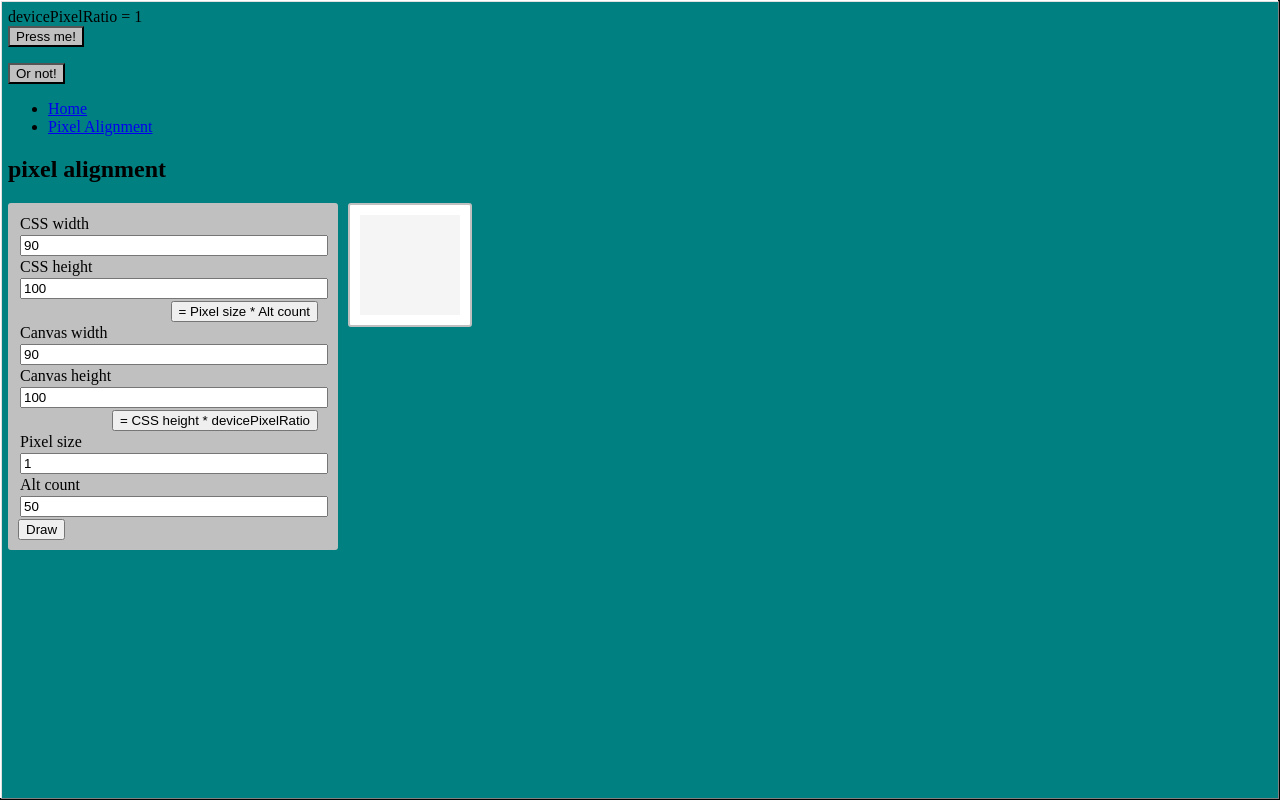
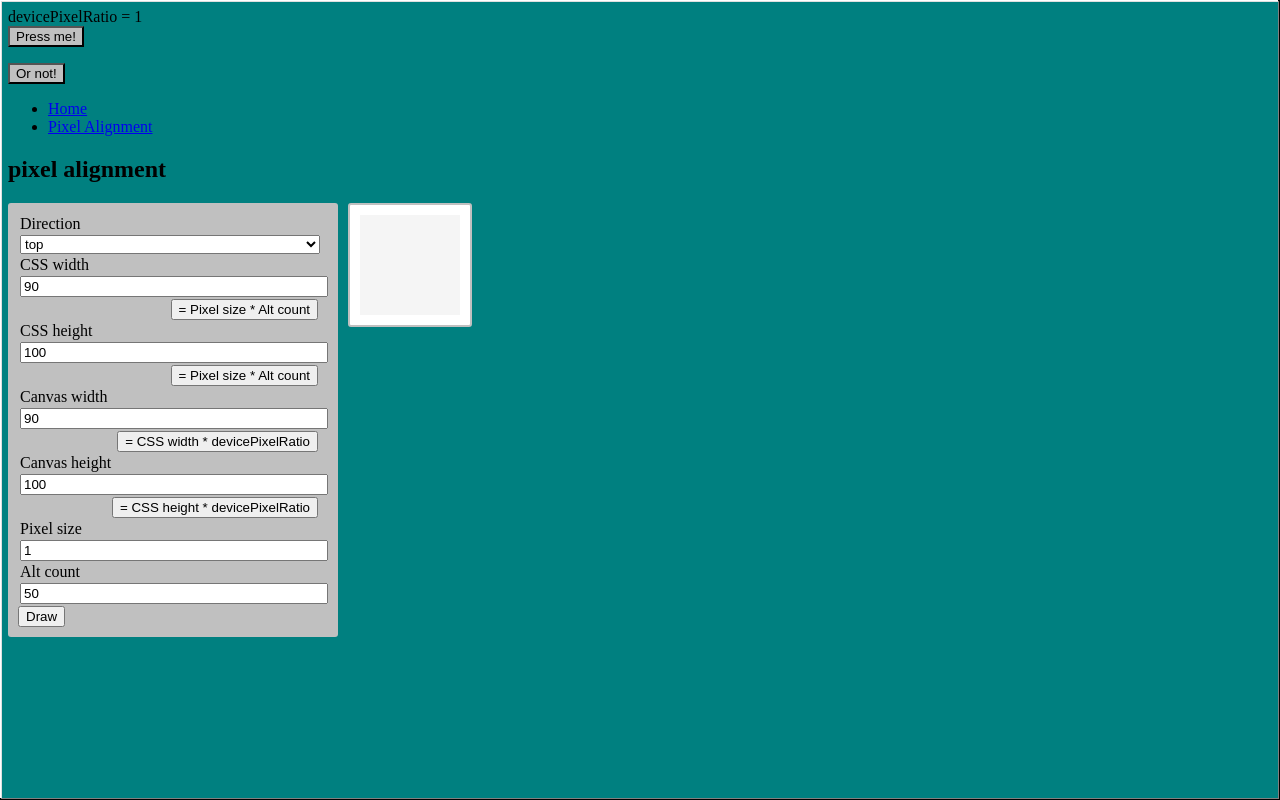
Before and after one commit to sarahkw/dangerchat, an Angular app: page /pixel-alignment in a window 1280 px wide. Built offline with nearby package versions, Linux system fonts and the light colour scheme.

Commit message:
demo to support all those directions

```diff
--- a/projects/demo-w98w/src/app/pixel-alignment/pixel-alignment.component.html
+++ b/projects/demo-w98w/src/app/pixel-alignment/pixel-alignment.component.html
@@ -12,7 +12,7 @@
         margin-bottom: 10px;
     }
 
-    .form-group label, .form-group input {
+    .form-group label, .form-group input, .form-group select {
         margin: 2px;
         display: block;
         width: 100%;
@@ -44,7 +44,6 @@
         image-rendering: -moz-crisp-edges;
         image-rendering: crisp-edges;
 
-        background-position: bottom center;
         background-repeat: no-repeat;
     }
 
@@ -57,8 +56,16 @@
         <form (ngSubmit)="onSubmit()">
 
             <div class="form-group">
+                <label for="direction">Direction</label>
+                <select id="direction" name="direction" [(ngModel)]="direction">
+                    <option *ngFor="let d of directions" [value]="d">{{ d }}</option>
+                </select>
+            </div>
+
+            <div class="form-group">
                 <label for="csswidth">CSS width</label>
                 <input id="csswidth" name="csswidth" type="number" [(ngModel)]="csswidth">
+                <button class="tool" type="button" (click)="onAutoAssignCssWidth()">= Pixel size * Alt count</button>
             </div>
 
             <div class="form-group">
@@ -70,6 +77,9 @@
             <div class="form-group">
                 <label for="canvaswidth">Canvas width</label>
                 <input id="canvaswidth" name="canvaswidth" type="number" [(ngModel)]="canvaswidth">
+                <button class="tool" type="button"
+                    [title]="rawAutoCanvasWidthPreview()"
+                    (click)="onAutoAssignCanvasWidth()">= CSS width * devicePixelRatio</button>
             </div>
 
             <div class="form-group">
--- a/projects/demo-w98w/src/app/pixel-alignment/pixel-alignment.component.ts
+++ b/projects/demo-w98w/src/app/pixel-alignment/pixel-alignment.component.ts
@@ -7,6 +7,9 @@ import { Component, OnInit } from '@angular/core';
 })
 export class PixelAlignmentComponent implements OnInit {
 
+  directions = ["top", "bottom", "left", "right"];
+
+  direction = this.directions[0];
   csswidth = 90;
   cssheight = 100;
   canvaswidth = 90;
@@ -29,22 +32,61 @@ export class PixelAlignmentComponent implements OnInit {
     let oCtx = oCanvas.getContext('2d')!;
 
     const colors = ['black', '#808080'];
-    let pos = this.canvasheight;
+    let pos = 0;
+
+    switch (this.direction) {
+      case "top":
+      case "left":
+        pos = 0;
+        break;
+      case "bottom":
+      case "right":
+        pos = this.canvasheight;
+        break;
+    }
+
     for (let i = 0; i < this.altcount; ++i) {
-      pos -= this.pixelsize;
       oCtx.fillStyle = colors[i % colors.length];
-      oCtx.fillRect(0, pos, oCanvas.width, this.pixelsize);
+
+      switch (this.direction) {
+        case "top":
+          oCtx.fillRect(0, pos, oCanvas.width, this.pixelsize);
+          pos += this.pixelsize;
+          break;
+        case "left":
+          oCtx.fillRect(pos, 0, this.pixelsize, oCanvas.height);
+          pos += this.pixelsize;
+          break;
+        case "bottom":
+          pos -= this.pixelsize;
+          oCtx.fillRect(0, pos, oCanvas.width, this.pixelsize);
+          break;
+        case "right":
+          pos -= this.pixelsize;
+          oCtx.fillRect(pos, 0, this.pixelsize, oCanvas.height);
+          break;
+      }
     }
 
     this.drawTargetStyle = {
       'background-image': `url(${oCanvas.toDataURL()})`,
-      'background-size': `${this.csswidth}px ${this.cssheight}px`
+      'background-size': `${this.csswidth}px ${this.cssheight}px`,
+      'background-position': `${this.direction} center`
     };
 
   }
 
+  onAutoAssignCssWidth() {
+    this.csswidth = this.pixelsize * this.altcount;
+  }
+
   onAutoAssignCssHeight() {
     this.cssheight = this.pixelsize * this.altcount;
+  }
+
+  rawAutoCanvasWidthPreview() {
+    // xxx: depend on someone else to subscribe to changes
+    return this.csswidth * window.devicePixelRatio;
   }
 
   rawAutoCanvasHeightPreview() {
@@ -52,6 +94,10 @@ export class PixelAlignmentComponent implements OnInit {
     return this.cssheight * window.devicePixelRatio;
   }
 
+  onAutoAssignCanvasWidth() {
+    this.canvaswidth = Math.round(this.csswidth * window.devicePixelRatio);
+  }
+
   onAutoAssignCanvasHeight() {
     this.canvasheight = Math.round(this.cssheight * window.devicePixelRatio);
   }
```
